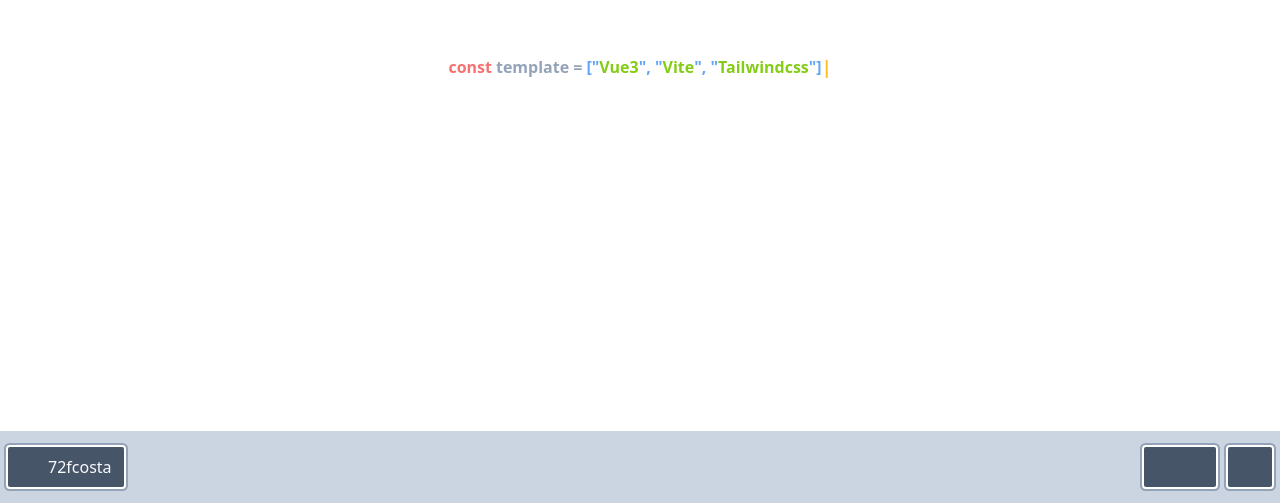
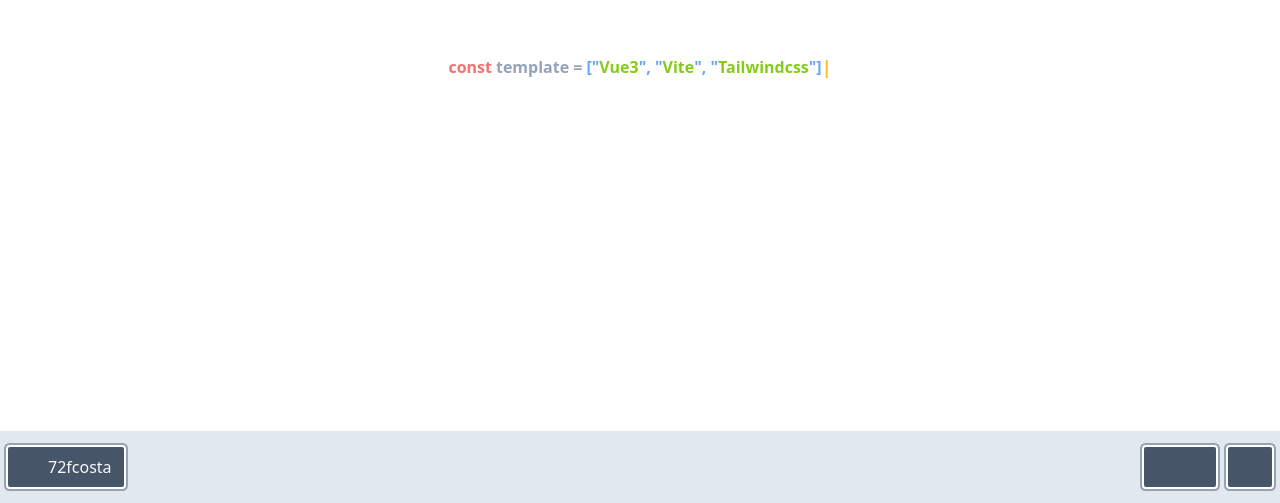
Before and after one commit to 72fcosta/vue3-vite-tailwindcss, a Vue app: page / in a window 1280 px wide. Shown: the part 297-800 px from the top of the page. Built offline with nearby package versions, Linux system fonts and the light colour scheme; some icons are missing.

Commit message:
update CpFooter.vue

```diff
--- a/src/components/CpFooter.vue
+++ b/src/components/CpFooter.vue
@@ -122,7 +122,7 @@
 </script>
 
 <template>
-   <footer class="text-slate-50 dark:text-slate-600 bg-slate-300 py-4">
+   <footer class="text-slate-50 dark:text-slate-600 bg-slate-200 py-4">
       <div class="flex items-center justify-between mx-auto max-w-7xl px-2">
          <button
             class="flex h-10 ring-2 ring-slate-400 ring-offset-2 rounded-sm gap-x-2 px-3 py-2"
```
